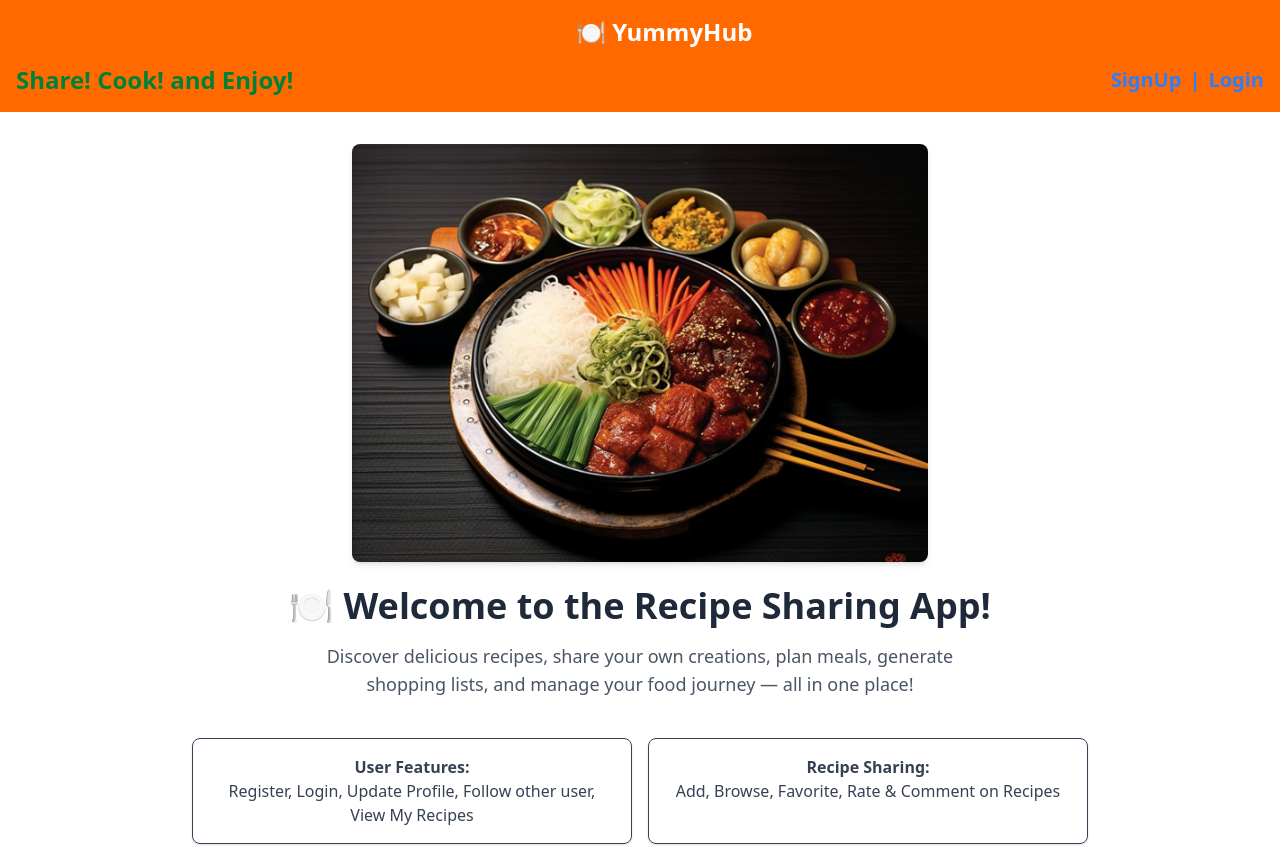
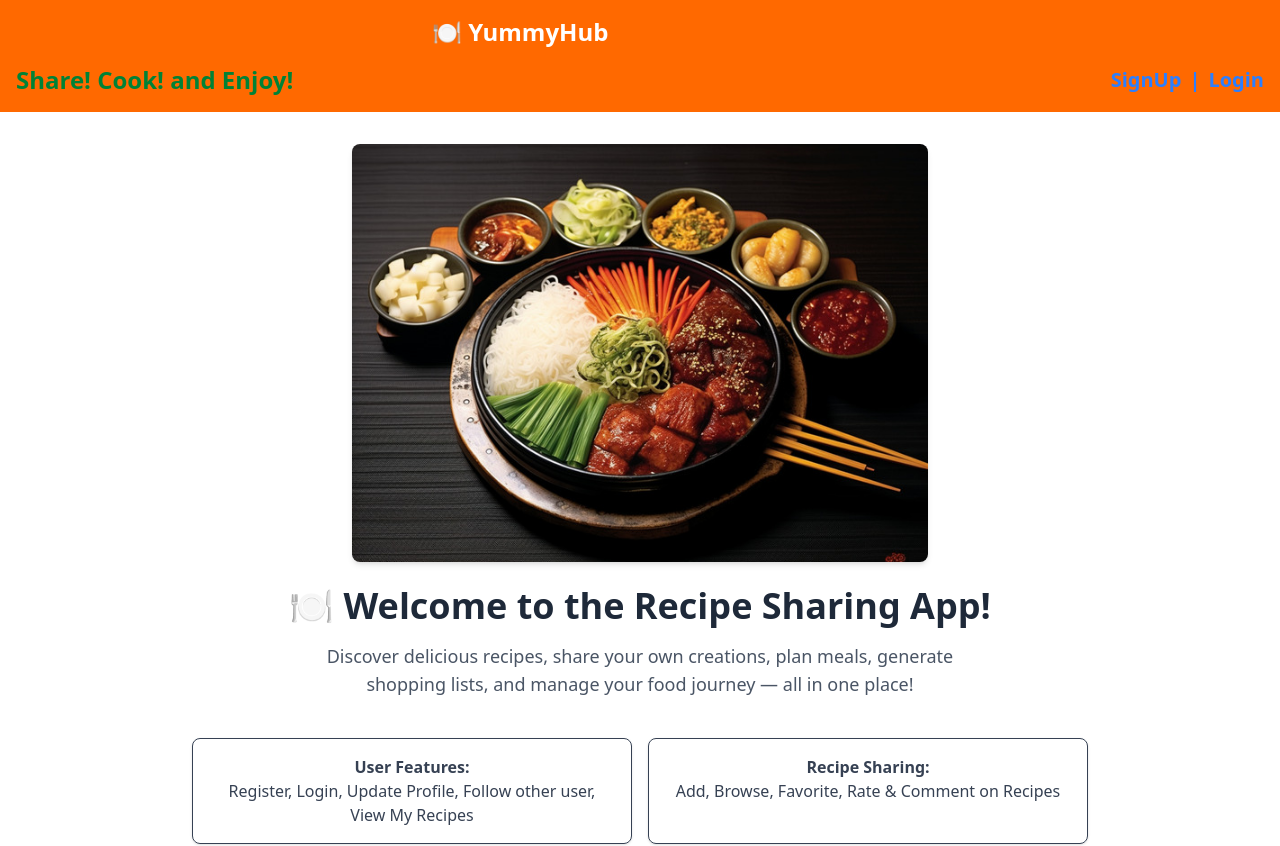
Before and after one commit to nandhini-11-cmd/recipeapp-frontend, a React (Vite) app: page / in a window 1280 px wide. Shown: the top 846 px of the page. Built offline with nearby package versions, Linux system fonts and the light colour scheme; no server answers.

Commit message:
esponsiveness changes

```diff
--- a/src/components/Navbar.jsx
+++ b/src/components/Navbar.jsx
@@ -14,7 +14,7 @@ const Navbar = () => {
   return (
     <nav className="bg-orange-500 text-white p-4 ">
        <div className="flex justify-between items-center">
-      <Link to="/" className="text-2xl font-bold ml-18 md:ml-140">🍽️ YummyHub</Link>
+      <Link to="/" className="text-xl md:text-2xl font-bold ml-2 md:ml-104 ">🍽️ YummyHub</Link>
      <button onClick={() => setShowMenu(!showMenu)} className="md:hidden text-blue-600 font-bold text-sm  ">
           {showMenu ? '\u2716' : '\u2630'}
         </button>
@@ -22,8 +22,8 @@ const Navbar = () => {
      <div
        className={`mt-4 ${showMenu ? "flex" : "hidden"} flex-col items-start space-y-2 md:space-y-0 md:flex md:flex-row md:items-center md:justify-between md:space-x-4 text-s md:text-m font-bold`}>
         {user ? ( <>
-          <span className=" font-bold text-green-800">Hi, {user.name} Welcome!</span>
-            <Link to="/recipes">All-Recipes</Link>
+          <span className=" font-bold text-green-800 text-md">Hi, {user.name} Welcome!</span>
+            <Link to="/recipes" className="">All-Recipes</Link>
             <Link to="/create">Add-Recipe</Link>
             <Link to="/my-recipes">My-Recipes</Link>
             <Link to="/favorites">Favorites</Link>
```
